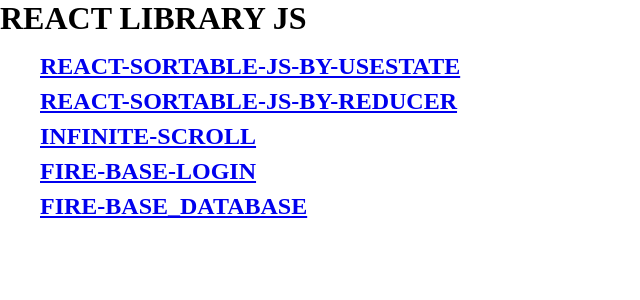
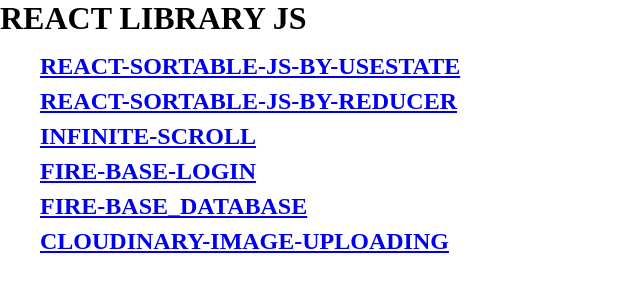
Before and after one commit to yeonhwakim/playground-react, a React (Create React App) app: page / in a window 1280 px wide. Shown: the top 300 px of the page, without its empty margins (0-640 px from the left). Built offline with nearby package versions, Linux system fonts and the light colour scheme; no server answers.

Commit message:
fix: Fix conflict.

```diff
--- a/src/components/Navbar.jsx
+++ b/src/components/Navbar.jsx
@@ -22,6 +22,10 @@
     title: "FIRE-BASE_DATABASE",
     path: "/firebase/database",
   },
+  {
+    title: "CLOUDINARY-IMAGE-UPLOADING",
+    path: "/cloudinay/image-uploading",
+  },
 ];
 
 function Navbar() {
--- a/src/index.js
+++ b/src/index.js
@@ -10,6 +10,7 @@
 import InfiniteScroll from "./components/infinite-scroll/InfiniteScroll";
 import Login from "./components/firebase/Login";
 import Database from "./components/firebase/Database";
+import ImageUploading from "./components/cloudinary/ImageUploading";
 
 const router = createBrowserRouter([
   {
@@ -38,6 +39,11 @@
           { path: "database", element: <Database /> },
         ],
       },
+      {
+        path: "cloudinary",
+        errorElement: <Error />,
+        children: [{ path: "image-upload", element: <ImageUploading /> }],
+      },
     ],
   },
 ]);
```
